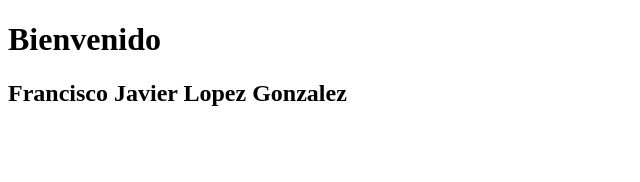
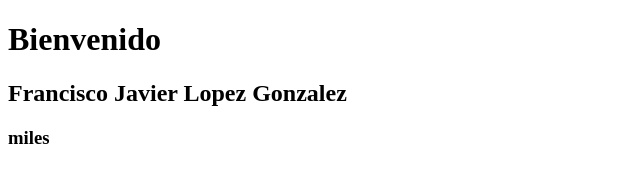
Before and after one commit to Javi044/webintegral, a plain HTML site: page index.html in a window 1280 px wide. Shown: the full height of the page, 0-640 px from the left. Drawn offline with Linux system fonts and the light colour scheme.

Commit message:
feat: update index.html

```diff
--- a/index.html
+++ b/index.html
@@ -8,5 +8,6 @@
 <body>
     <h1>Bienvenido</h1>
     <h2>Francisco Javier Lopez Gonzalez</h2>
+    <h3>miles </h3>
 </body>
 </html>
```
